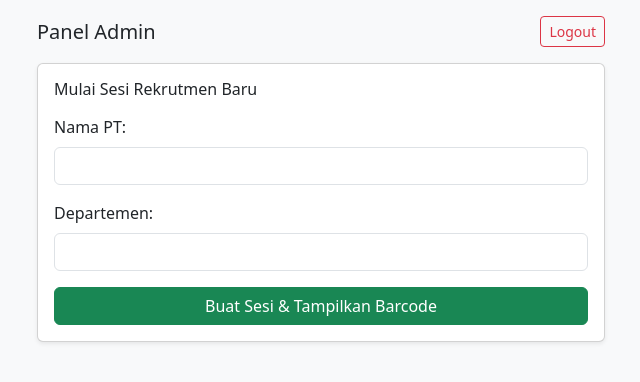
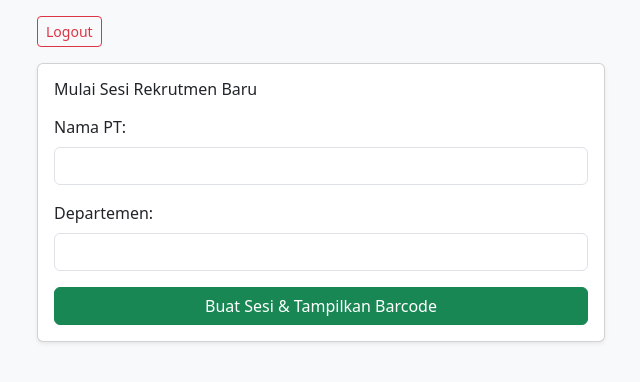
Before and after one commit to urusaitomodachi-design/sistem-rekrutment, a Flask app: template templates/admin.html in a window 1280 px wide. Shown: the top 382 px of the page, without its empty margins (319-959 px from the left). Run offline with Flask 3, Linux system fonts and the light colour scheme; the template is opened without the code that fills it, so the values that code supplies are empty.

Commit message:
Update admin.html

```diff
--- a/templates/admin.html
+++ b/templates/admin.html
@@ -10,7 +10,6 @@
 <body class="bg-light py-3">
     <div class="container px-3" style="max-width: 600px;">
         <div class="d-flex justify-content-between align-items-center mb-3">
-            <h5 class="mb-0">Panel Admin</h5>
             <a href="/logout" class="btn btn-outline-danger btn-sm">Logout</a>
         </div>
 
@@ -38,8 +37,6 @@
             <div class="alert alert-secondary py-2 mb-3">
                 <span>Kandidat Masuk: <b id="candidate-count" class="fs-5 text-dark">{{ candidate_count }}</b> orang</span>
             </div>
-
-            <p class="small text-muted mb-2">Barcode & link otomatis meresfresh diri tiap 2 menit. Link sebelumnya tetap aman digunakan kandidat.</p>
 
             <div class="d-flex justify-content-center mb-3">
                 <div id="qrcode" class="p-2 bg-white border rounded"></div>
```
